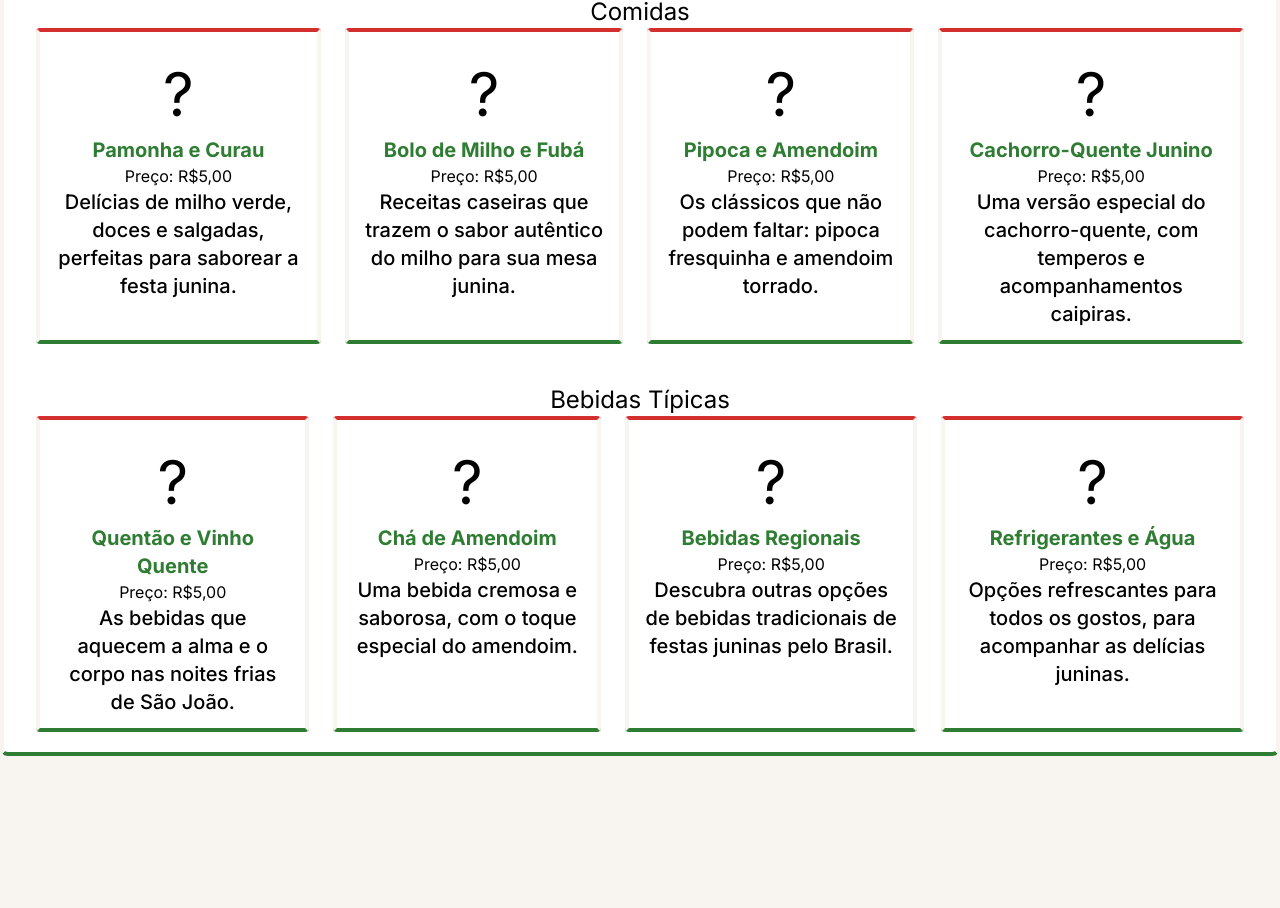
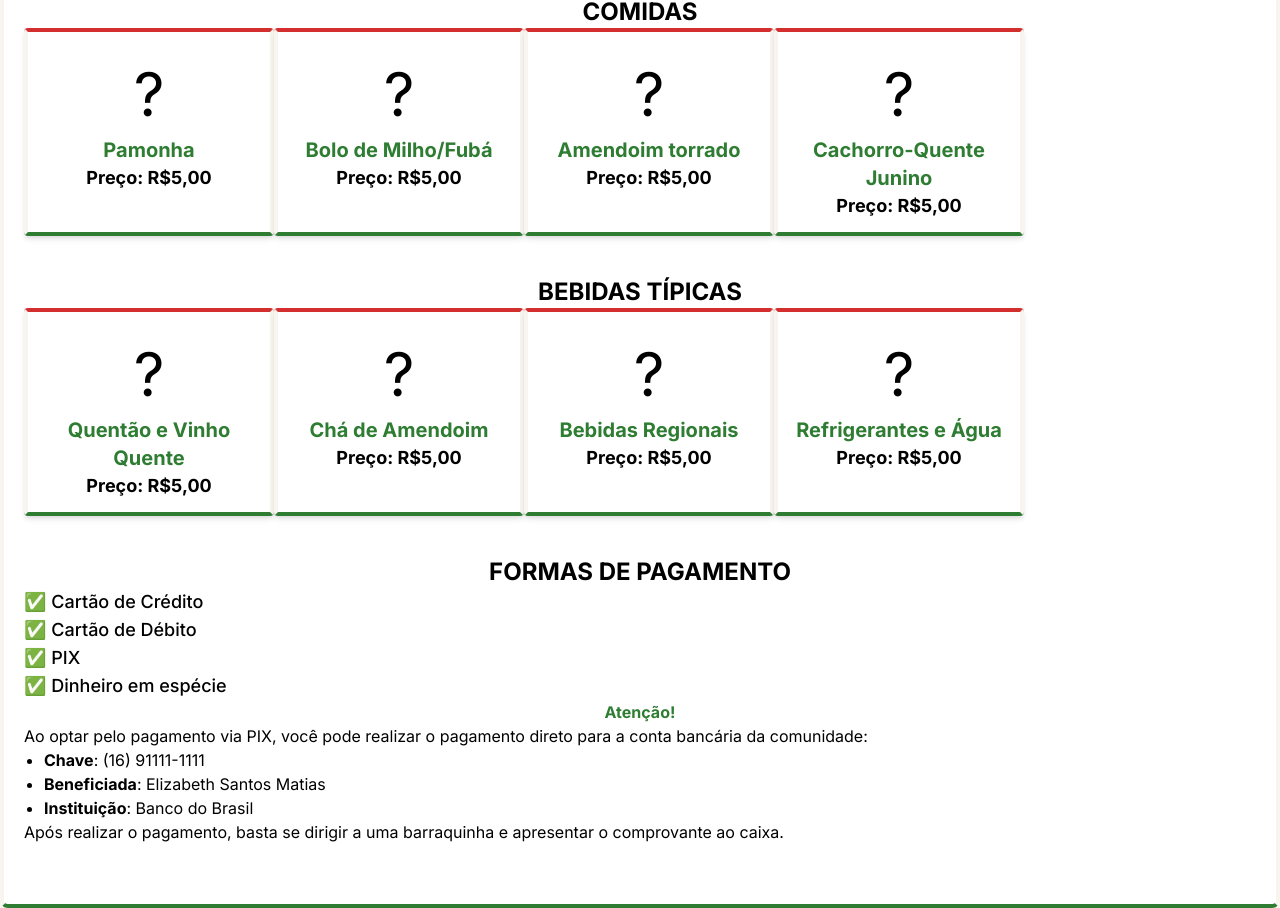
Before and after one commit to JoaoVictorCRP/cardapio-junino-santa-marta, a Next.js app: page / in a window 1280 px wide. Shown: the part 213-1121 px from the top of the page. Before the commit the page ends 969 px from the top, so only its background shows below. Built offline with nearby package versions, Linux system fonts and the light colour scheme.

Commit message:
feat | adicionadas informacoes sobre os metodos de pagamento

```diff
--- a/app/components/Card.js
+++ b/app/components/Card.js
@@ -1,16 +1,15 @@
 export default function Card(props) {
     return (
         <div
-            className="border-l-smooth border-r-smooth border-t-primary border-b-secondary
-            border-4 rounded-sm mx-3 text-center p-3"
+            className="w-full sm:w-[300px] md:w-[280px] lg:w-[250px] border-l-smooth border-r-smooth border-t-primary border-b-secondary
+            border-4 rounded-sm text-center p-3 shadow-md"
         >
             <div className="flex items-center justify-center mb-3 pt-5">
                 {props.icon}
             </div>
             <div className="px-1">
                 <h3 className="text-xl font-bold text-secondary">{props.title}</h3>
-                <h5>Preço: R$5,00</h5>
-                <p className="text-xl font-medium">{props.description}</p>
+                <h5 className="text-lg font-bold">Preço: R$5,00</h5>
             </div>
         </div>
     )
--- a/app/components/Section.js
+++ b/app/components/Section.js
@@ -1,7 +1,10 @@
 export default function Section(props){
     return (
         <div className="flex items-center justify-center">
-            <section className="mt-10 rounded-lg bg-white h-full w-7xl text-black p-5 border-4 border-t-primary border-b-secondary border-l-smooth border-r-smooth">
+            <section
+                className="mt-10 w-full max-w-7xl bg-white text-black p-5 rounded-lg border-4
+        border-t-primary border-b-secondary border-l-smooth border-r-smooth"
+            >
                 {props.children}
             </section>
         </div>
--- a/app/page.js
+++ b/app/page.js
@@ -1,35 +1,33 @@
 import Header from "./components/Header";
 import Section from "./components/Section";
 import Card from "./components/Card";
-import { FaBook, FaCamera, FaCalendarAlt, FaFlag, FaEnvelope } from "react-icons/fa";
-
 
 export default function Home() {
   return (
     <div>
       <Header/>
       <Section>
-          <h1 className="text-center"> Cardápio Junino - Comunidade Santa Marta</h1>
+          <h1 className="text-center"> Cardápio Junino da Comunidade Santa Marta</h1>
           <p className="text-center">Confira aqui nossas deliciosas prendas!</p>
 
-          <h3 className="text-2xl text-center pt-5">Comidas</h3>
+          <h3 className="text-2xl font-black text-center pt-5">COMIDAS</h3>
           <div className="flex pb-10">
               <Card
                   icon={<p className="text-6xl">?</p>}
-                  title="Pamonha e Curau"
+                  title="Pamonha"
                   description="Delícias de milho verde, doces e salgadas, perfeitas para saborear a festa junina."
               />
 
               <Card
                   icon={<p className="text-6xl">?</p>}
-                  title="Bolo de Milho e Fubá"
+                  title="Bolo de Milho/Fubá"
                   description="Receitas caseiras que trazem o sabor autêntico do milho para sua mesa junina."
               />
 
               <Card
                   icon={<p className="text-6xl">?</p>}
-                  title="Pipoca e Amendoim"
-                  description="Os clássicos que não podem faltar: pipoca fresquinha e amendoim torrado."
+                  title="Amendoim torrado"
+                  description="Um clássico que não pode faltar, o amendoim torradinho."
               />
 
               <Card
@@ -40,8 +38,8 @@ export default function Home() {
 
           </div>
 
-          <h3 className="text-2xl text-center">Bebidas Típicas</h3>
-          <div className="flex">
+          <h3 className="text-2xl font-black text-center">BEBIDAS TÍPICAS</h3>
+          <div className="flex pb-10">
               <Card
                   icon={<p className="text-6xl">?</p>}
                   title="Quentão e Vinho Quente"
@@ -68,8 +66,26 @@ export default function Home() {
 
           </div>
 
+          <h3 className="text-2xl text-center font-black">FORMAS DE PAGAMENTO</h3>
+          <div className="pb-10">
+            <ul>
+                <li className="text-lg font-medium">✅ Cartão de Crédito</li>
+                <li className="text-lg font-medium">✅ Cartão de Débito</li>
+                <li className="text-lg font-medium">✅ PIX</li>
+                <li className="text-lg font-medium">✅ Dinheiro em espécie</li>
+            </ul>
 
+            <h5 className="text-center font-bold text-secondary">Atenção!</h5>
+            <p>Ao optar pelo pagamento via PIX, você pode realizar o pagamento direto para a conta bancária da comunidade:</p>
+            <ul className="list-disc pl-5">
+                <li><b>Chave</b>: (16) 91111-1111</li>
+                <li><b>Beneficiada</b>: Elizabeth Santos Matias</li>
+                <li><b>Instituição</b>: Banco do Brasil</li>
+            </ul>
+            <p>Após realizar o pagamento, basta se dirigir a uma barraquinha e apresentar o comprovante ao caixa.</p>
+          </div>
       </Section>
+
     </div>
   );
 }
--- a/package.json
+++ b/package.json
@@ -13,6 +13,7 @@
     "@emotion/styled": "^11.14.0",
     "@mui/icons-material": "^7.1.0",
     "@mui/material": "^7.1.0",
+    "keen-slider": "^6.8.6",
     "next": "15.3.2",
     "postcss": "^8.5.3",
     "react": "^19.0.0",
```
Also changed, not shown: 1 other file (tests, documents, lock files or other folders).
